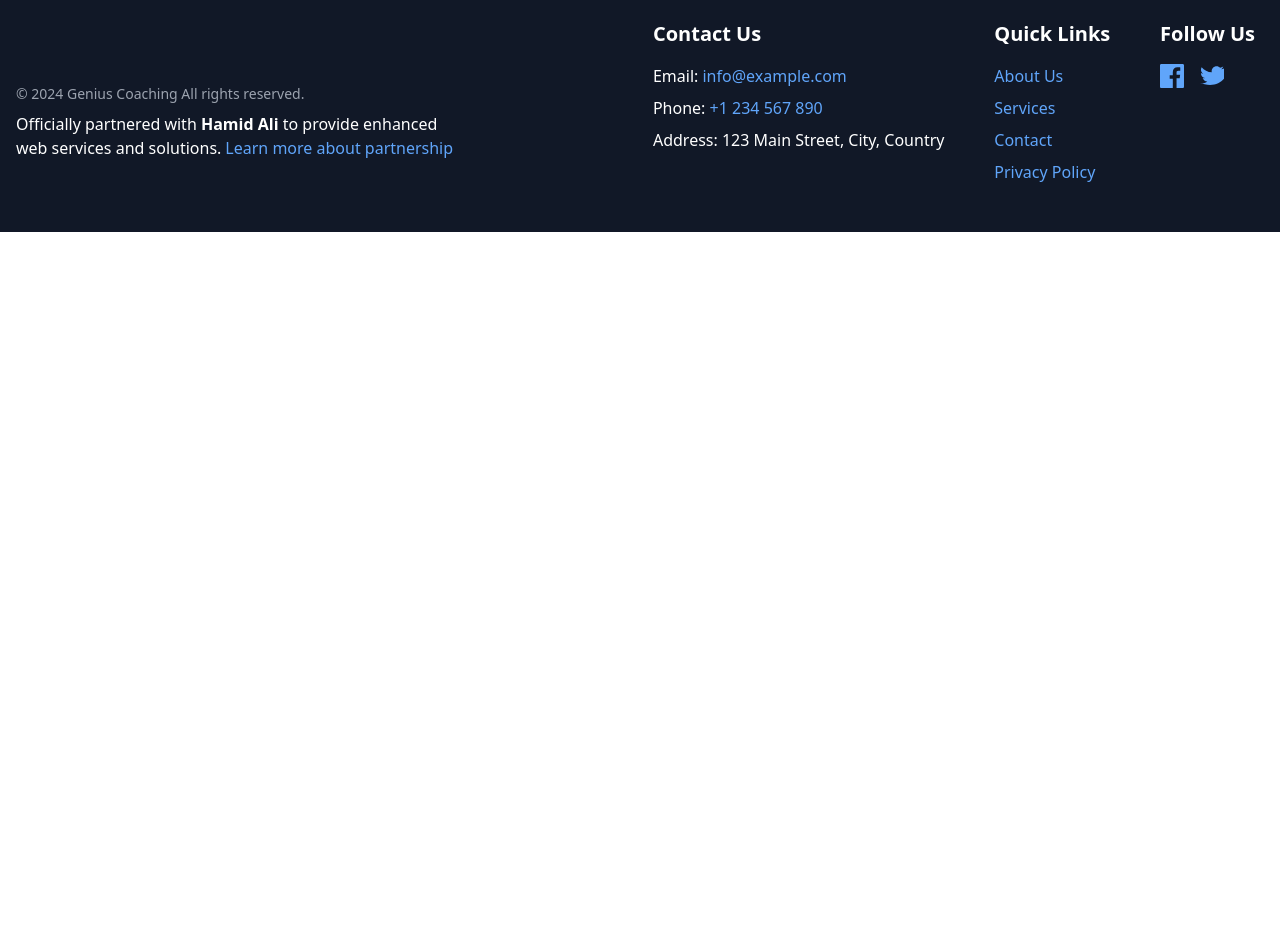
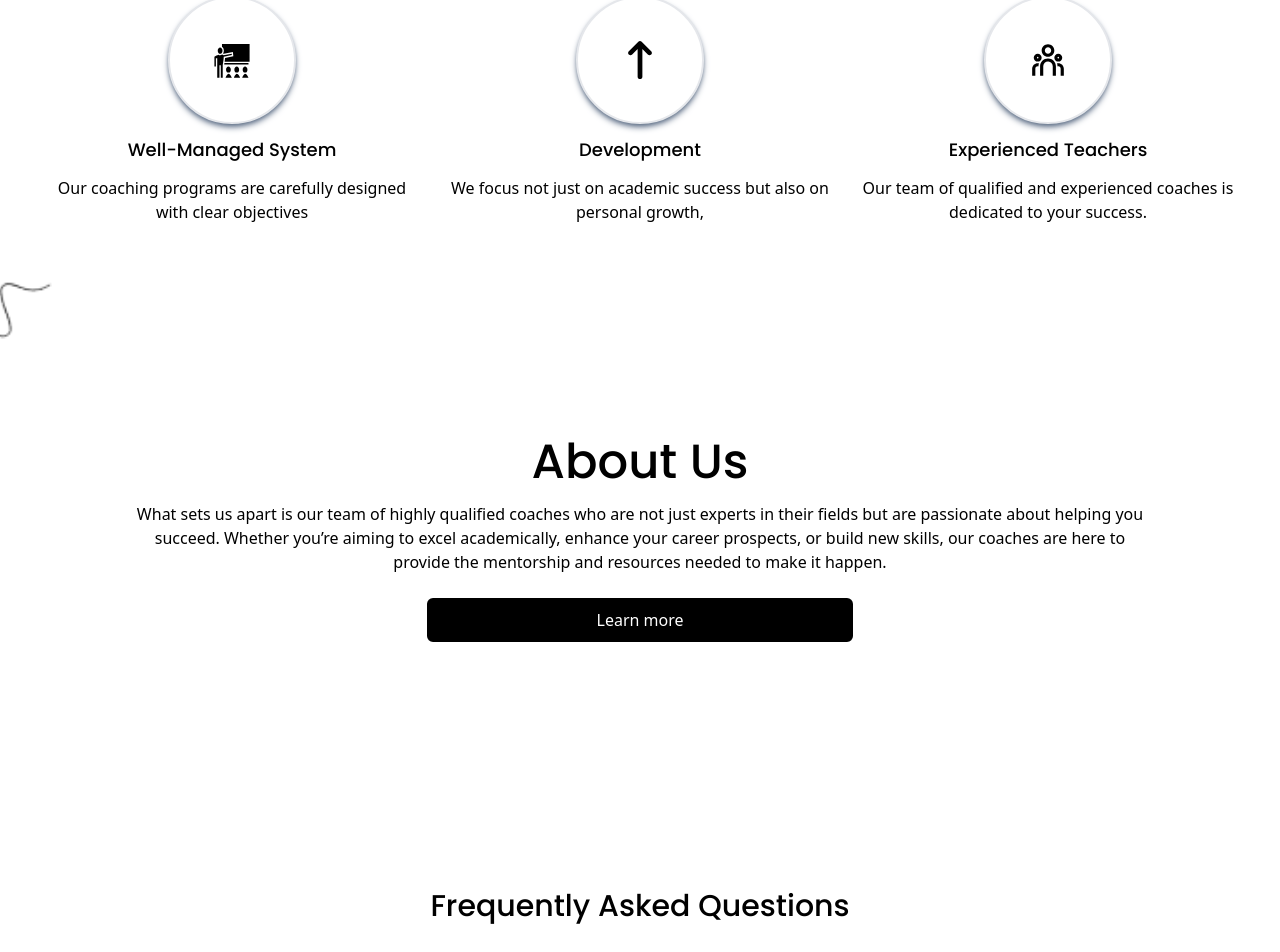
Before and after one commit to Hamidalizaiin/Genius-coaching, a React (Create React App) app: page / in a window 1280 px wide. Shown: the part 900-1852 px from the top of the page. Before the commit the page ends 1132 px from the top, so only its background shows below. Built offline with nearby package versions, Linux system fonts and the light colour scheme.

Commit message:
all section are added

```diff
--- a/src/App.tsx
+++ b/src/App.tsx
@@ -1,14 +1,19 @@
 import React from 'react';
 import './App.css';
 import HeroSection from './Sections/HeroSection';
+import KeyPoints from './Sections/KeyPoints';
+import FAQS from './Sections/FAQS';
+import AboutUs from './Sections/AboutUs';
 
 function App() {
   return (
-    <main className='container max-w-7xl mx-auto '>
+     <>
       <HeroSection />
-
-    </main>
-  );
+      <KeyPoints />
+      <AboutUs />
+      <FAQS />
+    </>
+   );
 }
 
 export default App;
```
